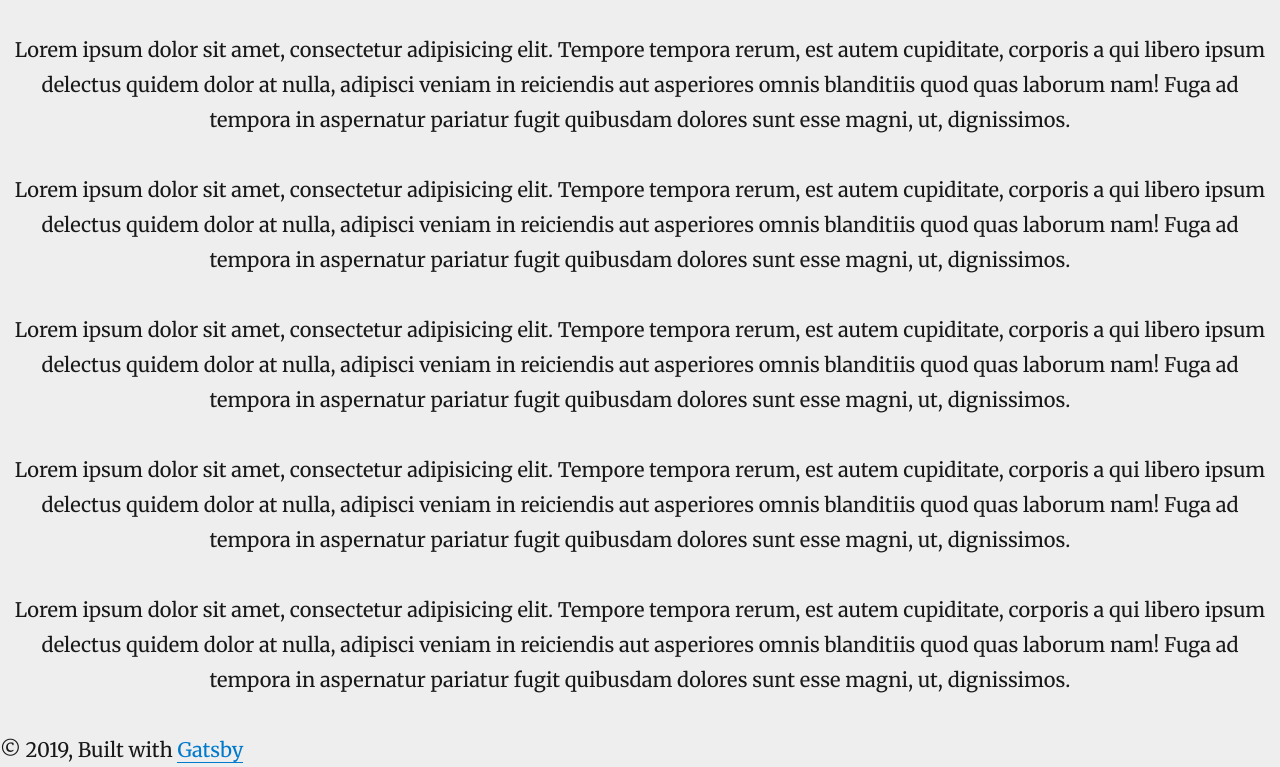
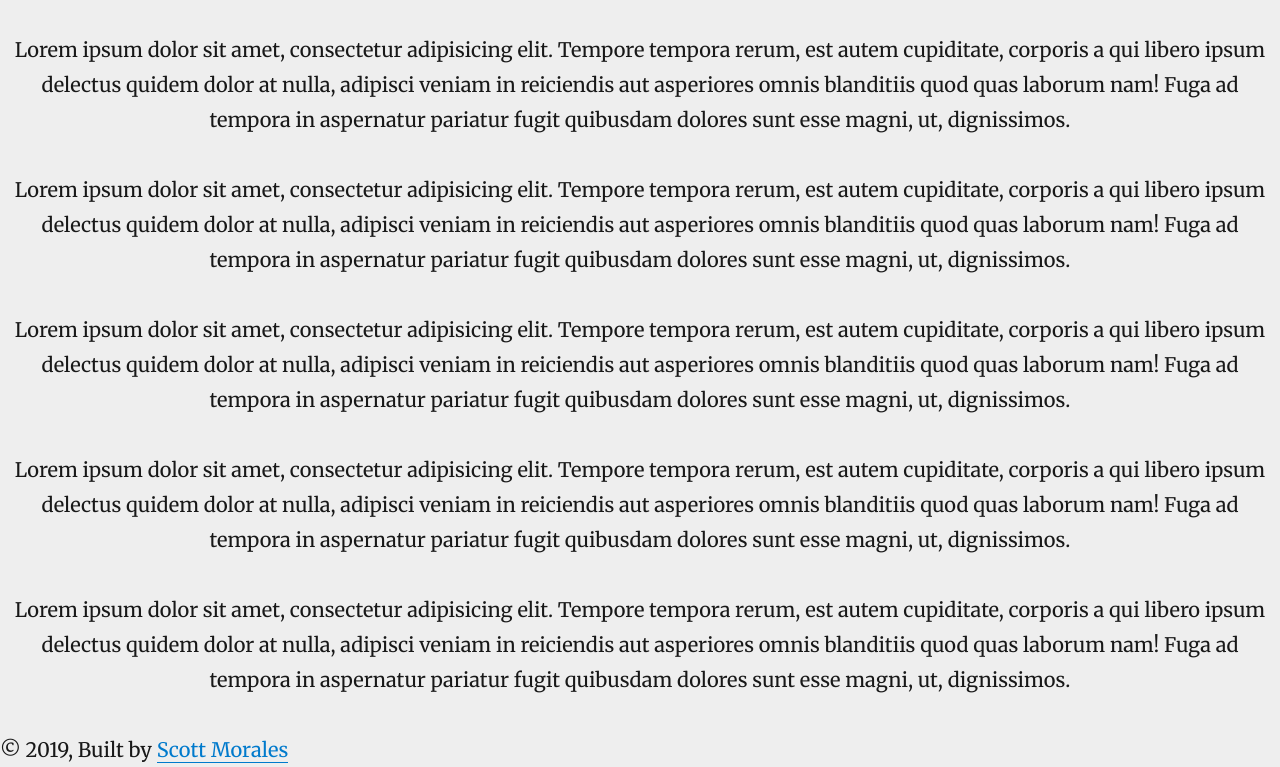
Before and after one commit to scottmo223/bellevue, a Gatsby site: page / in a window 1280 px wide. Shown: the part 2339-3106 px from the top of the page. Built offline with nearby package versions, Linux system fonts and the light colour scheme; Gatsby itself is replaced by a stand-in of ours; some packages are replaced by stand-ins of ours.

Commit message:
update footer with my website

```diff
--- a/src/components/layout.js
+++ b/src/components/layout.js
@@ -13,9 +13,9 @@
         <Navbar/>
         <main style={{textAlign: 'center'}} className="">{children}</main>
         <footer>
-          © {new Date().getFullYear()}, Built with
+          © {new Date().getFullYear()}, Built by
           {` `}
-          <a href="https://www.gatsbyjs.org">Gatsby</a>
+          <a href="https://scottmorales.dev">Scott Morales</a>
         </footer>
       </div>
     )
```
